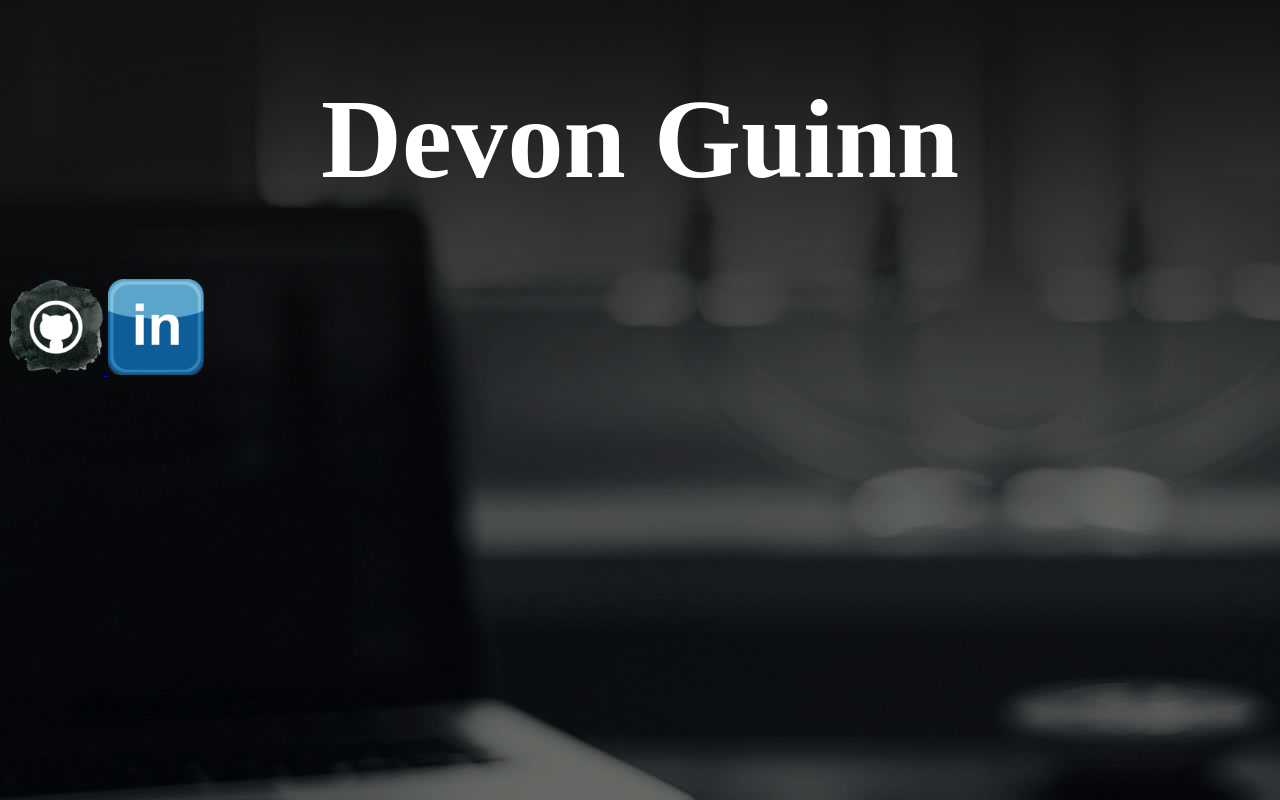
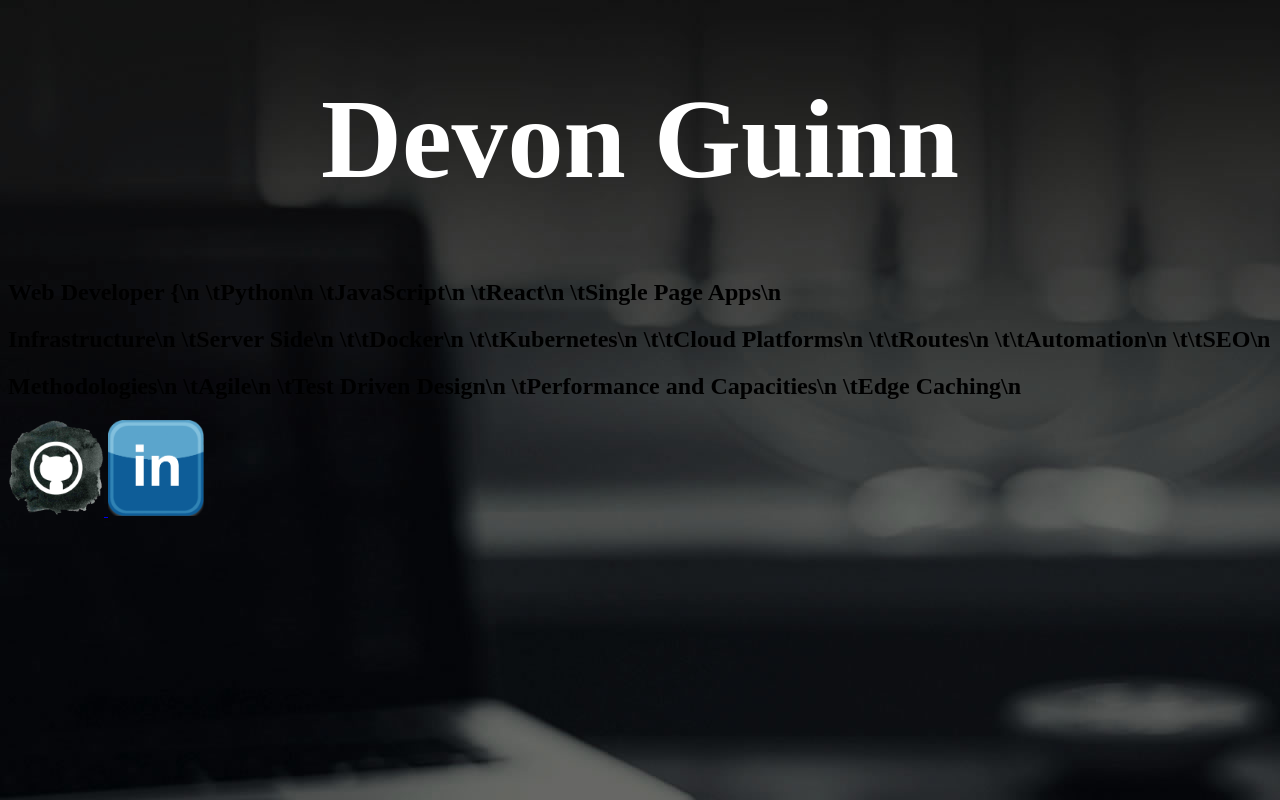
Before and after one commit to devonguinn/devonguinn.github.io, a plain HTML site: page index.html in a window 1280 px wide. Drawn offline with Linux system fonts and the light colour scheme; a web font is replaced by a local one.

Commit message:
background

```diff
--- a/index.html
+++ b/index.html
@@ -5,6 +5,30 @@ rel='stylesheet'>
 
 <link rel="stylesheet" type="text/css" href="stylesheet.css">
 <h1>Devon Guinn</h1>
+<h2>
+Web Developer {\n
+\tPython\n
+\tJavaScript\n
+\tReact\n
+\tSingle Page Apps\n
+</h2>
+<h2>
+Infrastructure\n
+\tServer Side\n
+\t\tDocker\n
+\t\tKubernetes\n
+\t\tCloud Platforms\n
+\t\tRoutes\n
+\t\tAutomation\n
+\t\tSEO\n
+</h2>
+<h2>
+Methodologies\n
+\tAgile\n
+\tTest Driven Design\n
+\tPerformance and Capacities\n
+\tEdge Caching\n
+</h2>
 <a href="https://github.com/devonguinn">
 	<img src="git.png"
 	alt="https://github.com/devonguinn"
```
